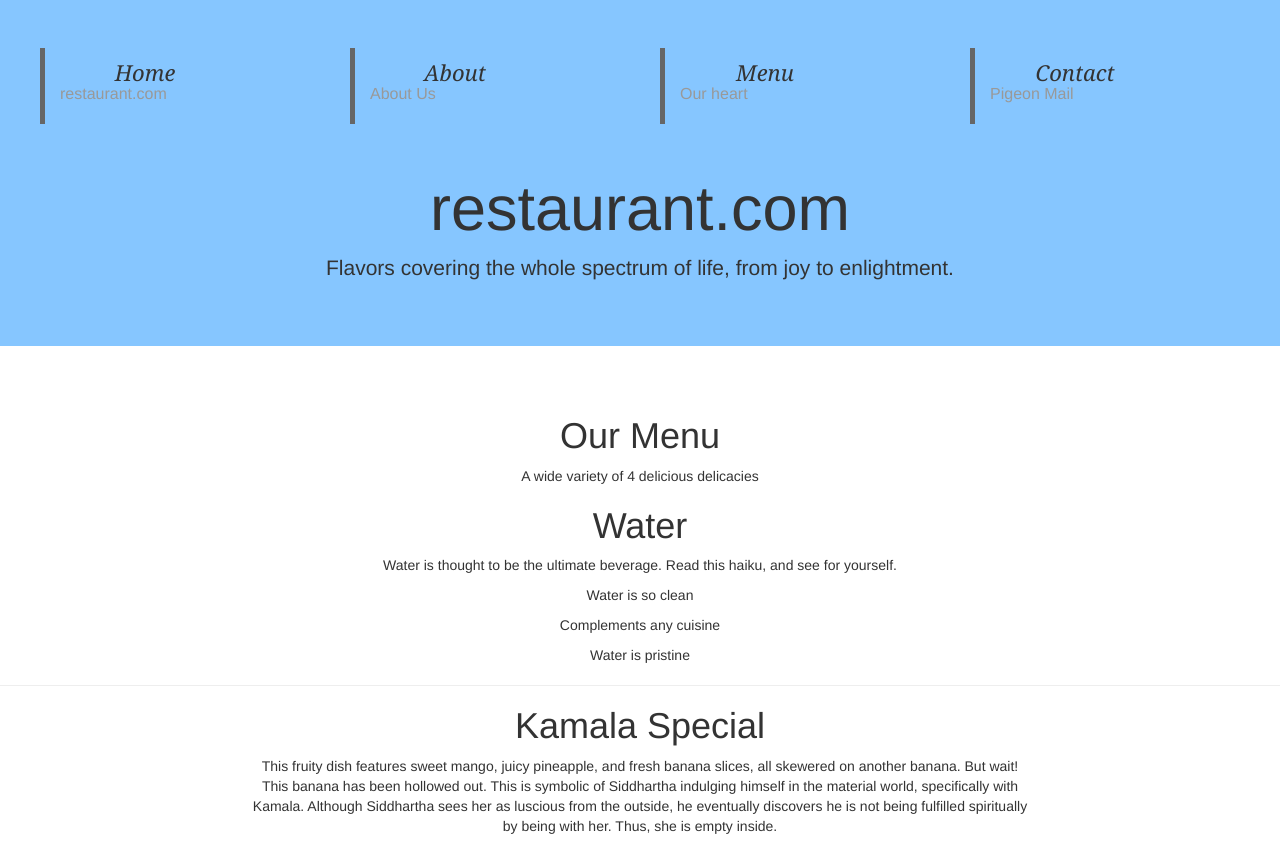
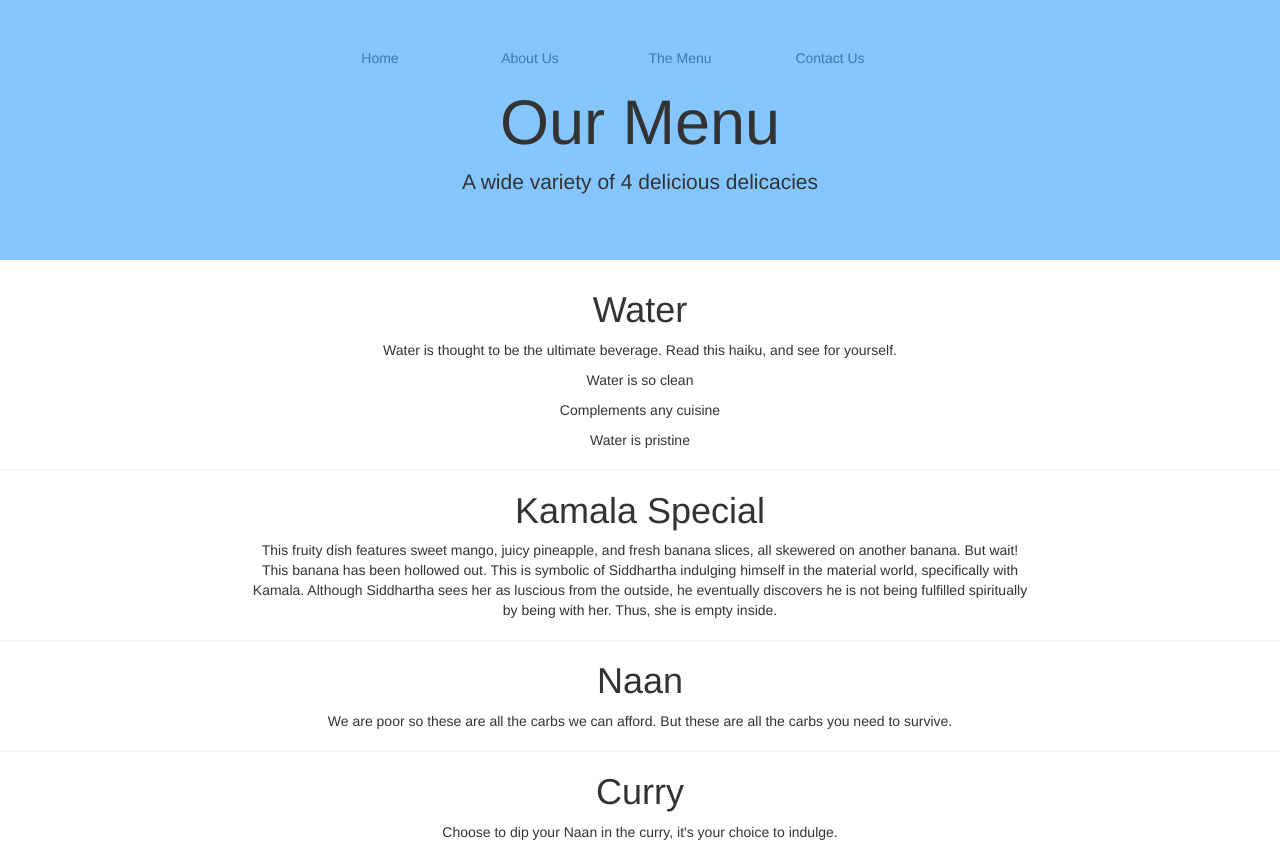
Before and after one commit to rileywoo/restaurant, a plain HTML site: page menu.html in a window 1280 px wide. Shown: the top 845 px of the page. Drawn offline with nearby package versions, Linux system fonts and the light colour scheme.

Commit message:
Revert "new nav bars"
This reverts commit 077159f526a69d6d5204d2dc82d4b713c2a2811d.

```diff
--- a/menu.html
+++ b/menu.html
@@ -11,35 +11,12 @@
 </head>
 <body>
 	<div class="jumbotron">
-		<ul class="navigation">
-			<li>
-				<a href="index.html">
-					<h2>Home</h2>
-					<p>restaurant.com</p>
-				</a>
-			</li>
-			<li>
-				<a href="about.html">
-					<h2>About</h2>
-					<p>About Us</p>
-				</a>
-			</li>
-			<li>
-				<a href="menu.html">
-					<h2>Menu</h2>
-					<p>Our heart</p>
-				</a>
-			</li>
-			<li>
-				<h2>Contact</h2>
-				<p>Pigeon Mail</p>
-			</li>
+		<ul id="nav">
+	  		<li><a href="index.html">Home</a></li>
+	  		<li><a href="about.html">About Us</a></li>
+	  		<li><a href="menu.html">The Menu</a></li>
+	  		<li><a href="contact.html">Contact Us</a></li>
 		</ul>
-
-			<br>
-			<h1>restaurant.com</h1>
-			<p id="motto">Flavors covering the whole spectrum of life, from joy to enlightment.</p>
-		</div>
 		<br>
 		<h1>Our Menu</h1>
 		<p id="motto">A wide variety of 4 delicious delicacies</p>
--- a/restaurant.css
+++ b/restaurant.css
@@ -1,66 +1,3 @@
-/* Nav Bar */
-.navigation {
-/*	margin: 200px 20px;*/
-	background: #86c6ff;
-	overflow: hidden;
-	width: 100%;
-}
-
-.navigation li {
-	width: 25%;
-	border-left: 5px solid #666;
-	float: left;
-	cursor: pointer;
-	list-style-type: none;
-
-	padding: 3px 120px 3px 15px;
-
-	-webkit-transition: all 0.3s ease-in;
-	-moz-transition: all 0.3s ease-in;
-	-o-transition: all 0.3s ease-in;
-}
-
-.navigation li h2 {
-	font-family: georgia;
-	font-weight: normal;
-	font-style: italic;
-	font-size: 22px;
-	margin-bottom: 10px;
-	line-height: 2px;
-}
-.navigation li a {
-	text-decoration: none;
-	color: #333333;
-}
-.navigation li p{
-	font-size: 16px;
-	color: #999;
-
-	-webkit-transition: all 0.1s ease-in;
-	-moz-transition: all 0.1s ease-in;
-	-o-transition: all 0.1s ease-in;
-}
-.navigation li a:hover {
-	text-decoration: none;
-}
-
-.navigation li:hover {
-	background: #3AA2FF;
-	border-left: 5px solid #000;
-}
-
-.navigation li:hover h2 {
-	font-weight: bold;
-	color: #fff;
-}
-
-.navigation li:hover p {
-	color: #ccc;
-	padding-left: 5px;
-}
-
-/* Globals */
-
 .jumbotron {
 	background-color: #86c6ff;
 }
```
Also changed, not shown: about.html (+5 -28 lines), contact.html (+5 -28 lines), index.html (+3 -30 lines).
